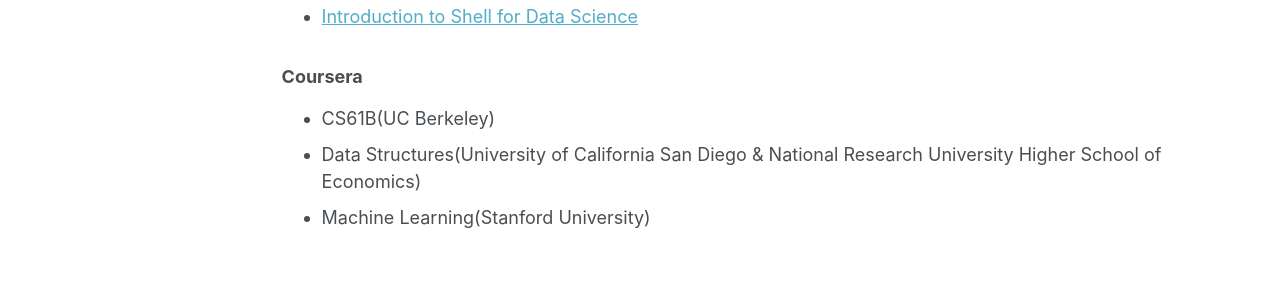
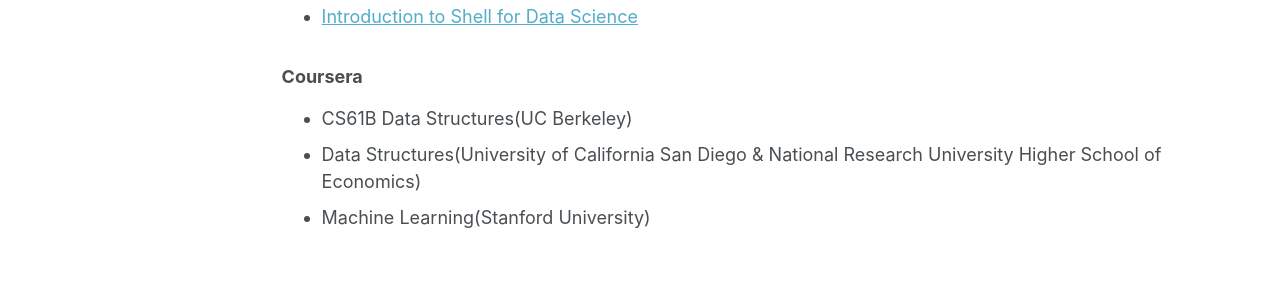
Before and after one commit to HannahHan3/HannahHan3.github.io, a Jekyll site: the page built from _pages/certificates.md, in a window 1280 px wide and 1323 px high. Shown: the part 876-1176 px from the top of the window. Built offline with Jekyll 4.4.1, drawn with Linux system fonts in a browser that asks for light colours.

Commit message:
Update certificates.md

```diff
--- a/_pages/certificates.md
+++ b/_pages/certificates.md
@@ -26,6 +26,6 @@
 * [Introduction to Shell for Data Science](https://hannahhan3.github.io/files/Introduction to Shell for Data Science.pdf)
 
 ### Coursera
-* CS61B(UC Berkeley)
+* CS61B Data Structures(UC Berkeley)
 * Data Structures(University of California San Diego & National Research University Higher School of Economics)
 * Machine Learning(Stanford University)
```
